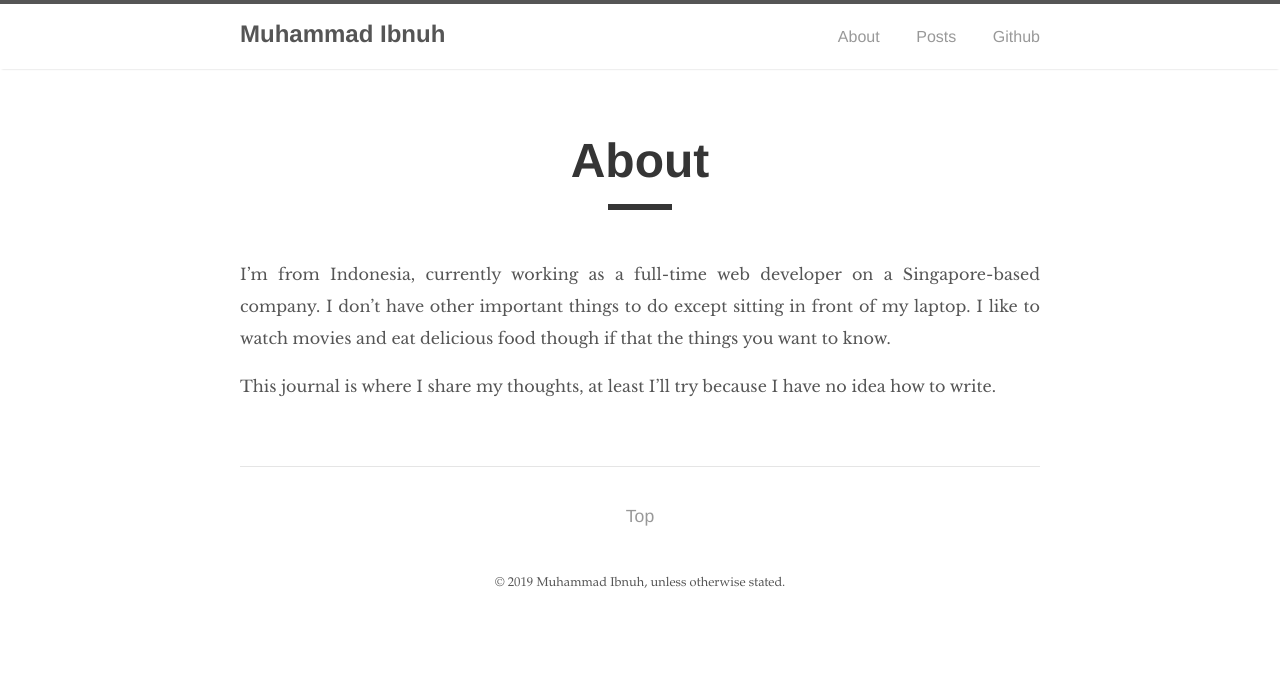
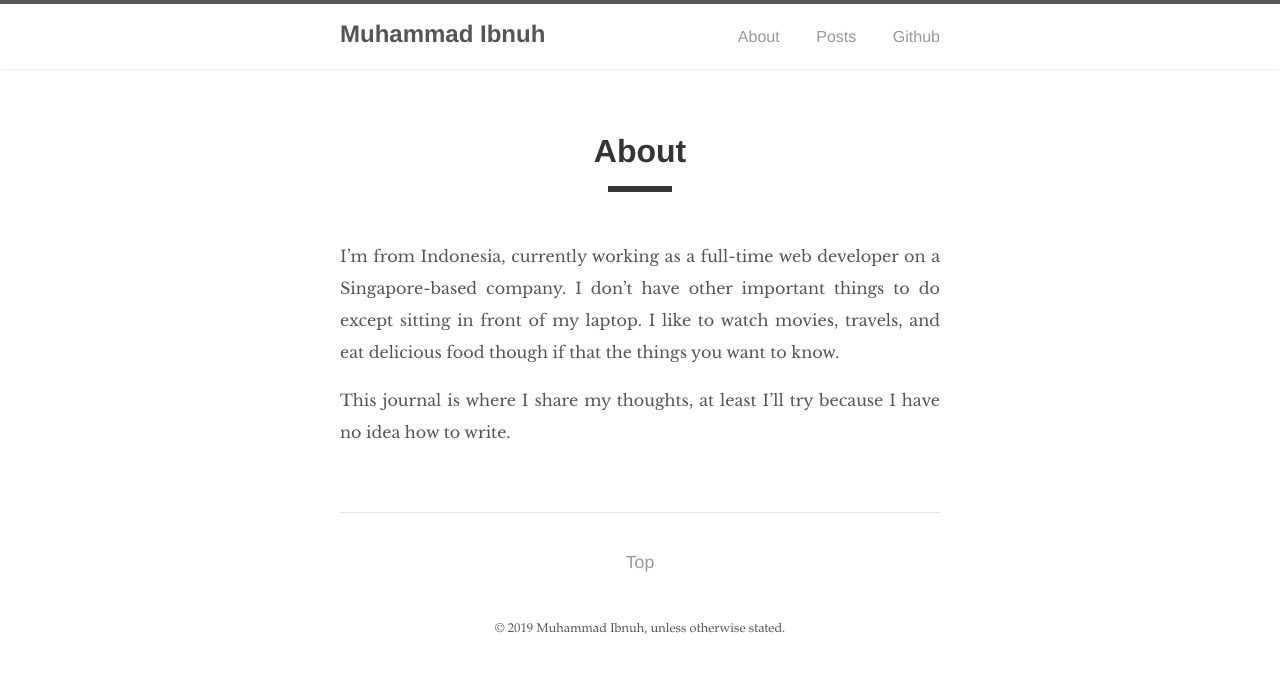
Before and after one commit to ibnuh/ibnuh.github.io, a Jekyll site: the page built from about.md, in a window 1280 px wide. Shown: the top 673 px of the page. Built offline with Jekyll 4.4.1, drawn with Linux system fonts in a browser that asks for light colours.

Commit message:
Change styling

```diff
--- a/_sass/tale/_layout.scss
+++ b/_sass/tale/_layout.scss
@@ -9,7 +9,7 @@ footer,
 .nav-container {
     display: block;
     margin: 0 auto;
-    max-width: 800px;
+    max-width: 600px;
     width: 85%;
 }
 
--- a/_sass/tale/_post.scss
+++ b/_sass/tale/_post.scss
@@ -15,7 +15,7 @@
     &-title {
         color: $default-shade;
         font-family: $sans-serif;
-        font-size: 3rem;
+        font-size: 2rem;
         margin: 1rem 0;
         text-align: center;
     }
@@ -38,9 +38,10 @@
 
     img {
         margin: 0 auto 0.5rem;
+        border-radius: 6px;
     }
 
-    img+em {
+    img + em {
         color: $default-tint;
         display: block;
         font-family: $sans-serif;
--- a/about.md
+++ b/about.md
@@ -4,6 +4,6 @@ title: 'About'
 permalink: /about/
 ---
 
-I’m from Indonesia, currently working as a full-time web developer on a Singapore-based company. I don't have other important things to do except sitting in front of my laptop. I like to watch movies and eat delicious food though if that the things you want to know.
+I’m from Indonesia, currently working as a full-time web developer on a Singapore-based company. I don't have other important things to do except sitting in front of my laptop. I like to watch movies, travels, and eat delicious food though if that the things you want to know.
 
 This journal is where I share my thoughts, at least I'll try because I have no idea how to write.
```
Also changed, not shown: 1 other file.
